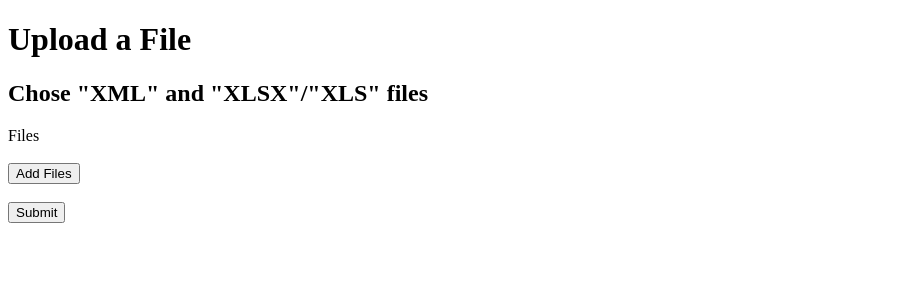
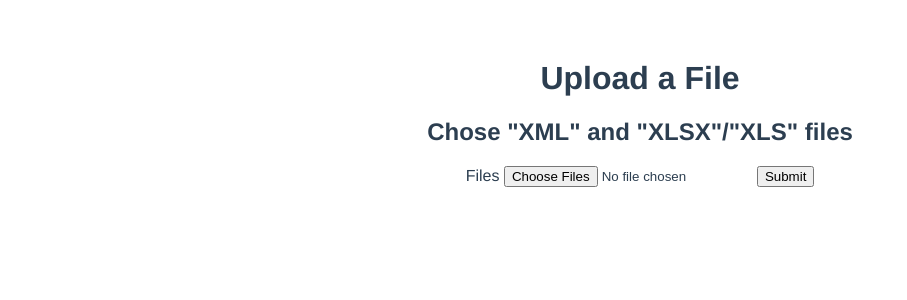
Before and after one commit to Alexsei-Klimovich/front-beltamozhservice-project, a Vue app: page / in a window 1280 px wide. Shown: the top 300 px of the page, without its empty margins (0-907 px from the left). Built offline with nearby package versions, Linux system fonts and the light colour scheme.

Commit message:
update upload files method

```diff
--- a/src/App.vue
+++ b/src/App.vue
@@ -1,58 +1,32 @@
-<style>
-input[type="file"]{
-  position: absolute;
-  top: -500px;
-}
-div.file-listing{
-  width: 200px;
-}
-span.remove-file{
-  color: red;
-  cursor: pointer;
-  float: right;
-}
-</style>
 <template>
   <div class="container" id="app">
     <div class="large-12 medium-12 small-12 cell">
       <h1>Upload a File</h1>
       <h2>Chose "XML" and "XLSX"/"XLS" files</h2>
       <label>Files
-        <input type="file" id="files" ref="files" multiple v-on:change="handleFilesUpload()"/>
+        <input type="file" id="files" ref="files" name="file" multiple v-on:change="handleFilesUpload()"/>
       </label>
-    </div>
-    <div class="large-12 medium-12 small-12 cell">
-      <div v-for="(file, key) in files" class="file-listing">{{ file.name }} <span class="remove-file" v-on:click="removeFile( key )">Remove</span></div>
-    </div>
-    <br>
-    <div class="large-12 medium-12 small-12 cell">
-      <button v-on:click="addFiles()">Add Files</button>
-    </div>
-    <br>
-    <div class="large-12 medium-12 small-12 cell">
       <button v-on:click="submitFiles()">Submit</button>
     </div>
   </div>
 </template>
 <script>
+
 export default {
+  name: 'app',
   data(){
     return {
-      files: []
+      files: ''
     }
   },
   methods: {
-    addFiles(){
-      this.$refs.files.click();
-    },
     submitFiles(){
-
       let formData = new FormData();
       for( var i = 0; i < this.files.length; i++ ){
         let file = this.files[i];
         formData.append('files[' + i + ']', file);
       }
-      axios.post( '/select-files',
+      axios.post( '/multiple-files',
           formData,
           {
             headers: {
@@ -67,14 +41,19 @@ export default {
           });
     },
     handleFilesUpload(){
-      let uploadedFiles = this.$refs.files.files;
-      for( var i = 0; i < uploadedFiles.length; i++ ){
-        this.files.push( uploadedFiles[i] );
-      }
-    },
-    removeFile( key ){
-      this.files.splice( key, 1 );
+      this.files = this.$refs.files.files;
     }
   }
 }
 </script>
+
+<style>
+#app {
+  font-family: 'Avenir', Helvetica, Arial, sans-serif;
+  -webkit-font-smoothing: antialiased;
+  -moz-osx-font-smoothing: grayscale;
+  text-align: center;
+  color: #2c3e50;
+  margin-top: 60px;
+}
+</style>
```
